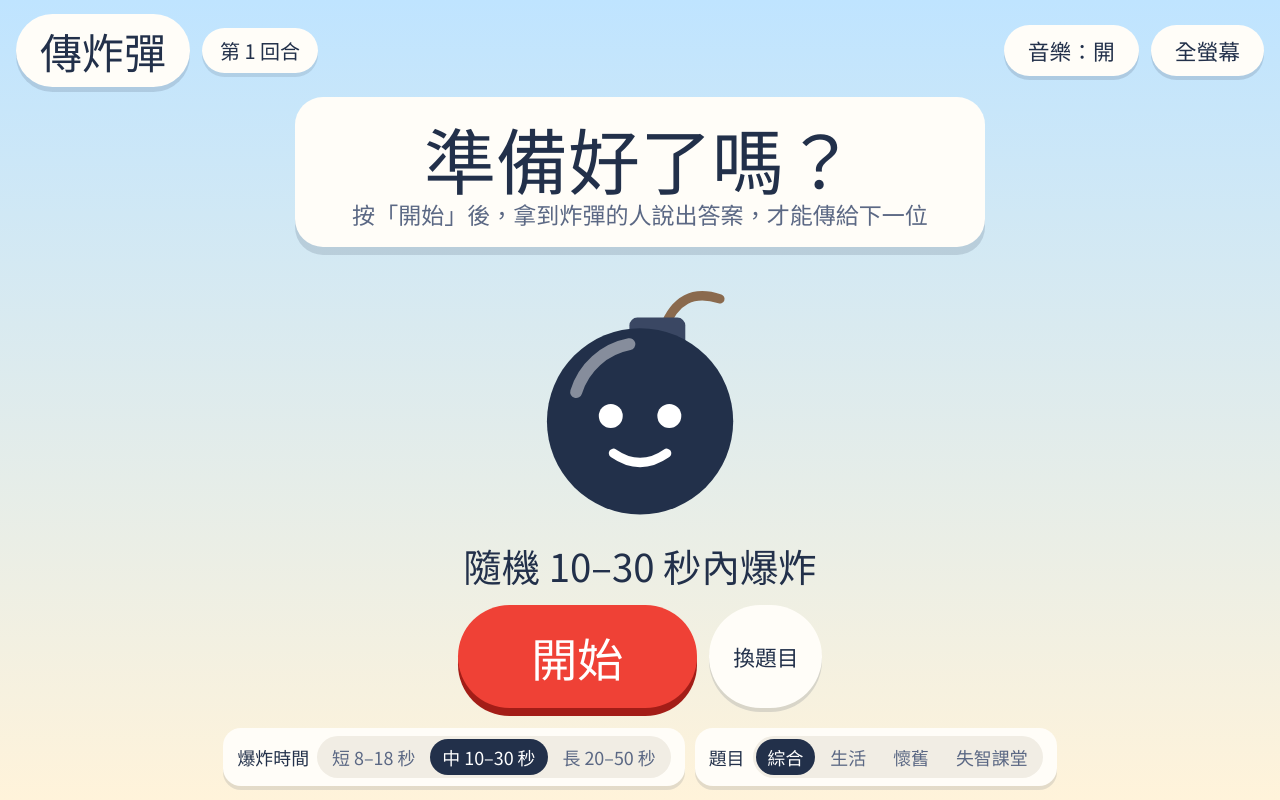
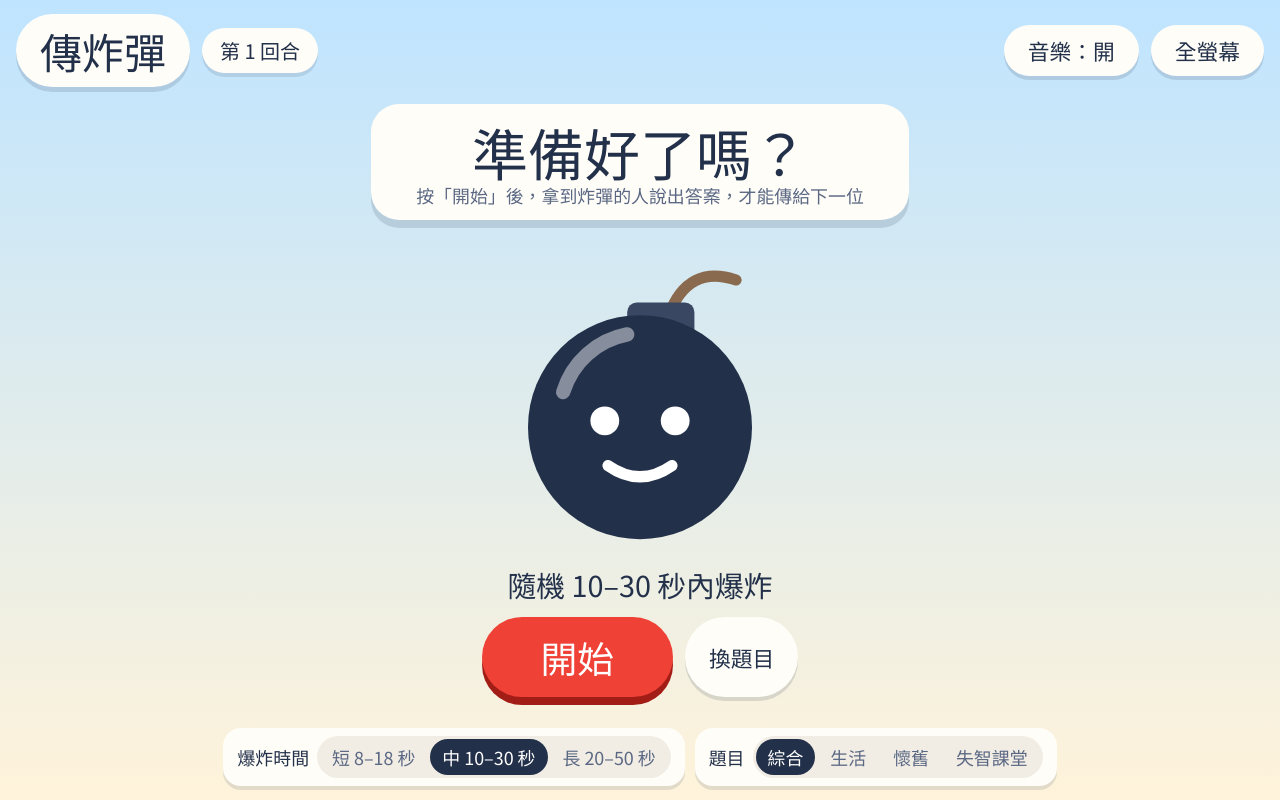
Before and after one commit to mattsue1003/bomb-pass-game, a plain HTML site: page index.html in a window 1280 px wide. Drawn offline with Linux system fonts and the light colour scheme; a web font is replaced by a local one.

Commit message:
Tighten layout on short screens
Co-Authored-By: Claude Fable 5.2 <noreply@anthropic.com>

```diff
--- a/index.html
+++ b/index.html
@@ -22,18 +22,18 @@ button{font-family:var(--fh);cursor:pointer;border:0}
 .btn{background:var(--ink);color:#fff;border-radius:999px;padding:10px 24px;font-size:clamp(16px,1.7vw,22px);box-shadow:0 5px 0 rgba(0,0,0,.2)}
 .btn.alt{background:var(--paper);color:var(--ink);box-shadow:0 4px 0 rgba(34,48,74,.14)}
 .btn:active{transform:translateY(3px)}
-main{position:relative;display:flex;flex-direction:column;align-items:center;justify-content:center;gap:1.5vh;min-height:0;text-align:center;overflow:hidden;padding-bottom:10px}
-#topic{font-family:var(--fh);font-size:clamp(28px,min(6vw,9vh),92px);line-height:1.2;background:var(--paper);border-radius:28px;padding:.25em .8em;box-shadow:0 8px 0 rgba(34,48,74,.14);max-width:96%}
+main{position:relative;display:flex;flex-direction:column;align-items:center;justify-content:center;gap:1.5vh;min-height:0;text-align:center;padding-bottom:14px}
+#topic{font-family:var(--fh);font-size:clamp(26px,min(6vw,7vh),92px);line-height:1.2;background:var(--paper);border-radius:28px;padding:.25em .8em;box-shadow:0 8px 0 rgba(34,48,74,.14);max-width:96%}
 #topic small{display:block;font-family:var(--fb);font-size:.32em;color:#5b6884}
-#bombWrap{position:relative;flex:1 1 0;min-height:90px;max-height:46vh;aspect-ratio:1;max-width:80vw}
+#bombWrap{position:relative;flex:1 1 0;min-height:90px;max-height:40vh;aspect-ratio:1;max-width:80vw}
 #bomb{width:100%;height:100%;transform-origin:50% 60%}
 body.run #bomb{animation:wob calc(.9s - var(--danger)*.72s) infinite}
 @keyframes wob{0%,100%{transform:rotate(-4deg) scale(1)}50%{transform:rotate(4deg) scale(calc(1.02 + var(--danger)*.1))}}
 #spark{transform-origin:center;transform-box:fill-box;animation:spk .18s infinite}
 @keyframes spk{50%{transform:scale(1.5) rotate(40deg)}}
 body:not(.run) #spark{display:none}
-#status{font-family:var(--fh);font-size:clamp(20px,3vw,40px)}
-#start{font-size:clamp(24px,3.6vw,48px);padding:.4em 1.6em;background:var(--hot);box-shadow:0 8px 0 #a31d17}
+#status{font-family:var(--fh);font-size:clamp(18px,min(3vw,3.6vh),40px)}
+#start{font-size:clamp(22px,min(3.6vw,4.6vh),48px);padding:.35em 1.6em;background:var(--hot);box-shadow:0 8px 0 #a31d17}
 footer{display:flex;gap:10px;align-items:center;flex-wrap:wrap;justify-content:center}
 .set{background:var(--paper);border-radius:18px;padding:8px 14px;display:flex;gap:8px;align-items:center;font-size:clamp(14px,1.4vw,18px);box-shadow:0 4px 0 rgba(34,48,74,.12)}
 .set b{font-family:var(--fh);font-weight:400}
```
